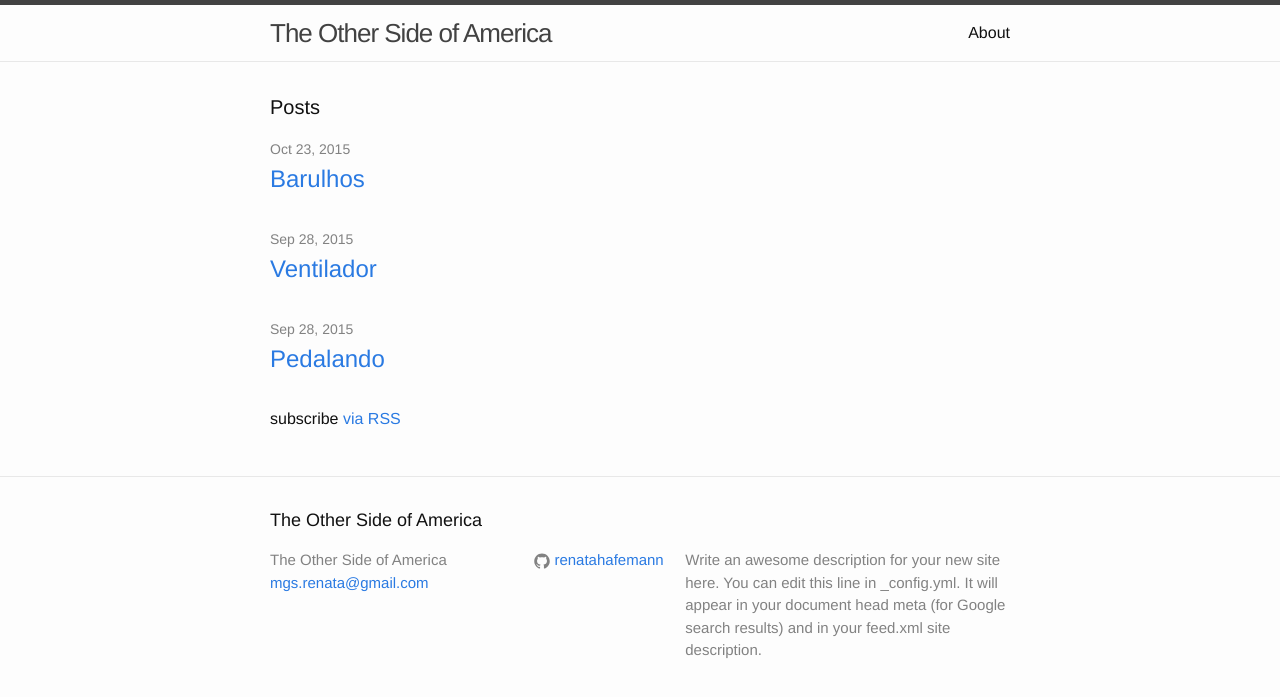
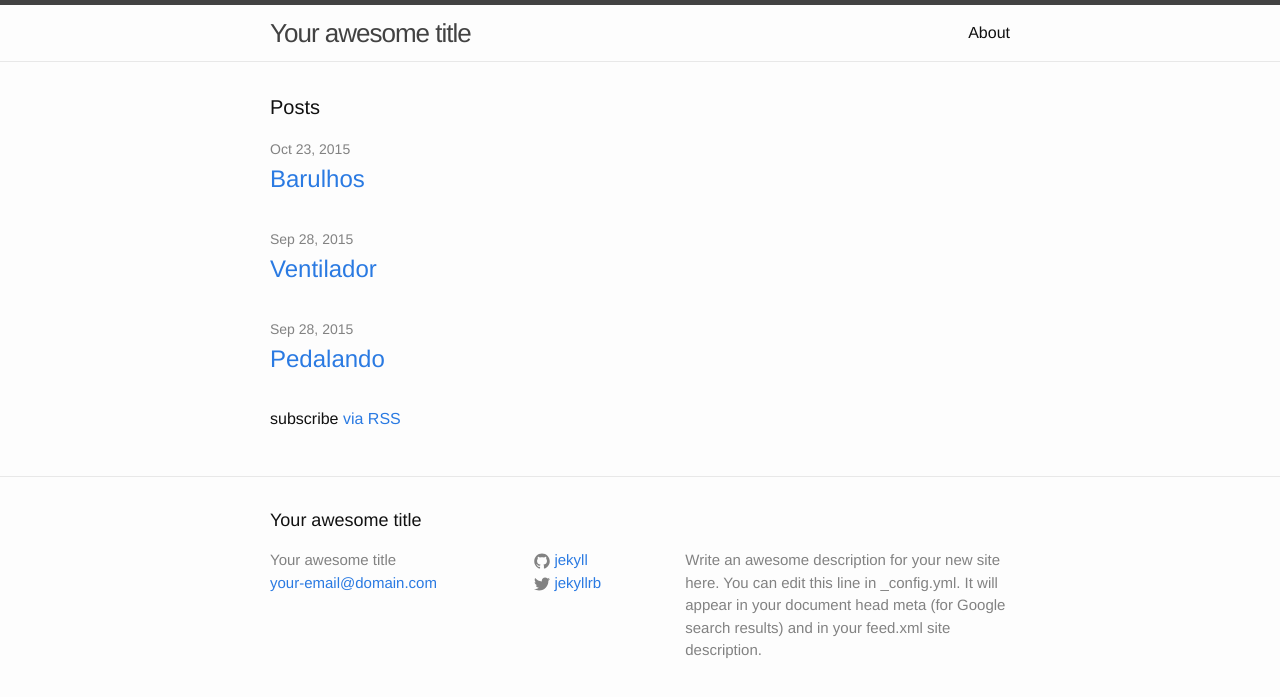
Before and after one commit to renatahafemann/renatahafemann.github.io, a Jekyll site: the page built from index.html, in a window 1280 px wide. Shown: the top 697 px of the page. Built offline with Jekyll 4.4.1, drawn with Linux system fonts in a browser that asks for light colours.

Commit message:
Revert "Change of title and permalink"
This reverts commit 3f42cabf688e1d8f3a103e9749c242aaca38616e.

```diff
--- a/_config.yml
+++ b/_config.yml
@@ -1,14 +1,14 @@
 # Site settings
-title: The Other Side of America
-email: mgs.renata@gmail.com
+title: Your awesome title
+email: your-email@domain.com
 description: > # this means to ignore newlines until "baseurl:"
   Write an awesome description for your new site here. You can edit this
   line in _config.yml. It will appear in your document head meta (for
   Google search results) and in your feed.xml site description.
 baseurl: "" # the subpath of your site, e.g. /blog/
-url: "http://renatahafemann.github.io/" # the base hostname & protocol for your site
-github_username:  renatahafemann
+url: "http://yourdomain.com" # the base hostname & protocol for your site
+twitter_username: jekyllrb
+github_username:  jekyll
 
 # Build settings
 markdown: kramdown
-permalink: pretty
```
